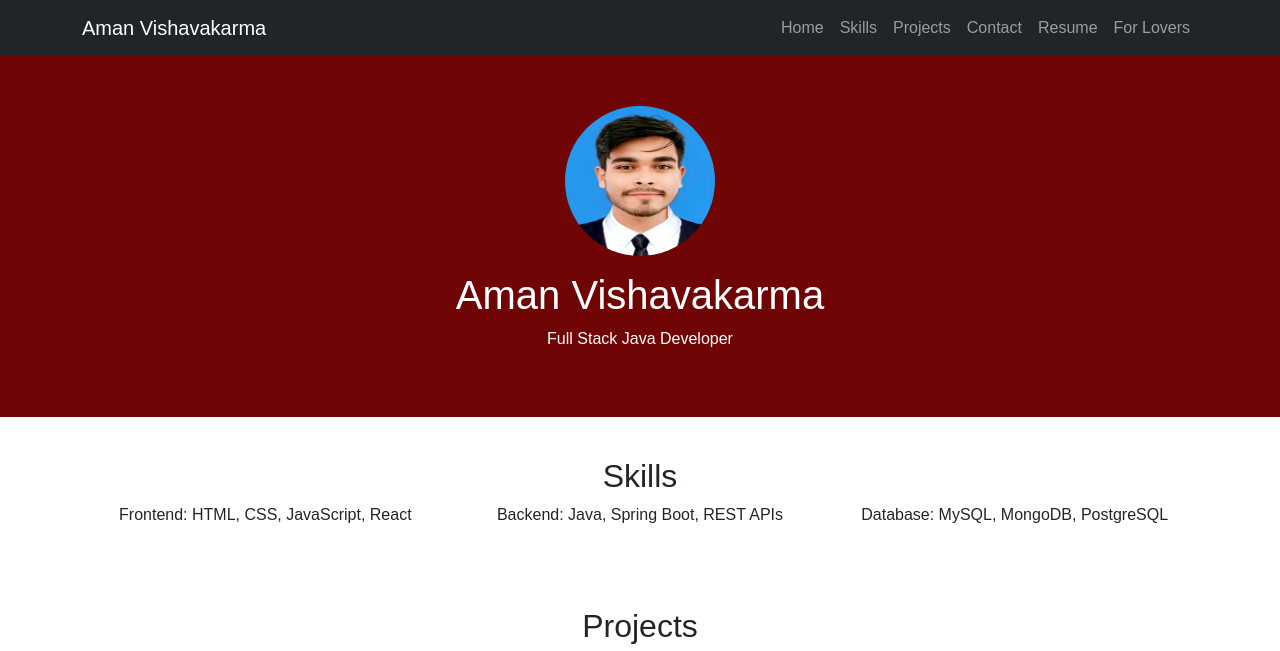
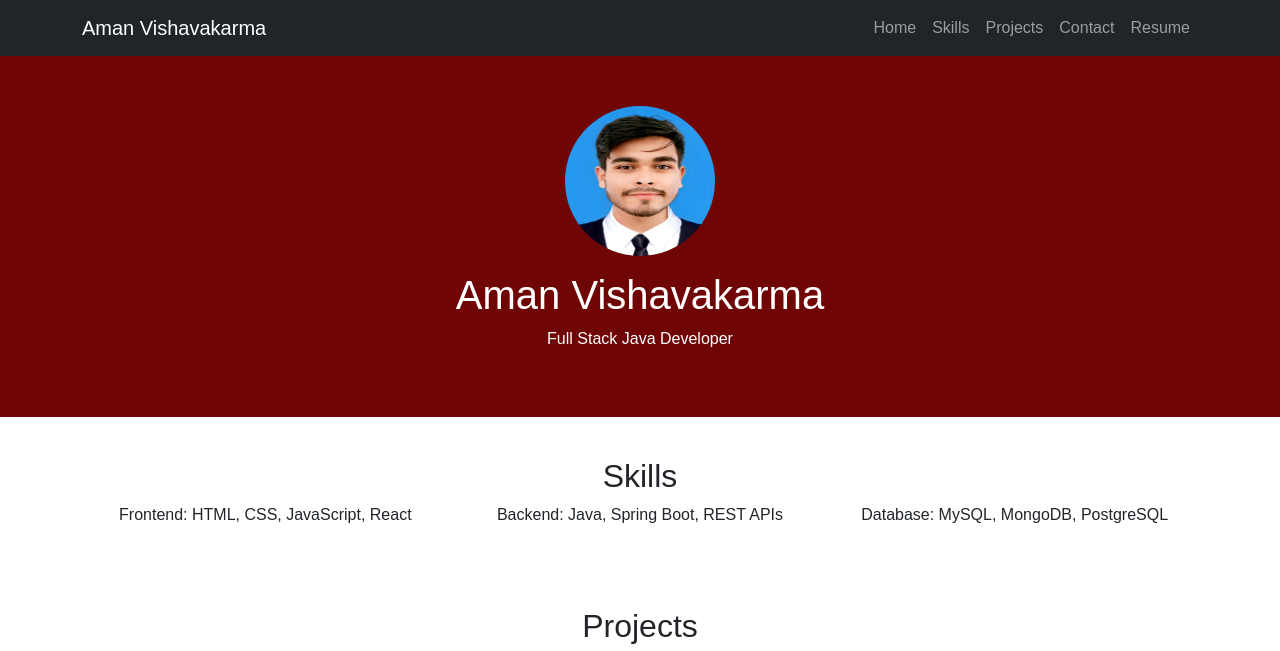
Before and after one commit to amanv8081/java-portfolio, a website: page index.html in a window 1280 px wide. Shown: the top 651 px of the page. Drawn offline with nearby package versions, Linux system fonts and the light colour scheme.

Commit message:
Update index.html

```diff
--- a/index.html
+++ b/index.html
@@ -31,7 +31,7 @@
                     <li class="nav-item"><a class="nav-link" href="#projects">Projects</a></li>
                     <li class="nav-item"><a class="nav-link" href="#contact">Contact</a></li>
                     <li class="nav-item"><a class="nav-link" href="/Aman Vishavakarma.docx">Resume</a></li>
-                    <li class="nav-item"><a class="nav-link" href="./Lovers.html">For Lovers</a></li>
+               <!--     <li class="nav-item"><a class="nav-link" href="./Lovers.html">For Lovers</a></li>    -->
                 </ul>
             </div>
         </div>
```
